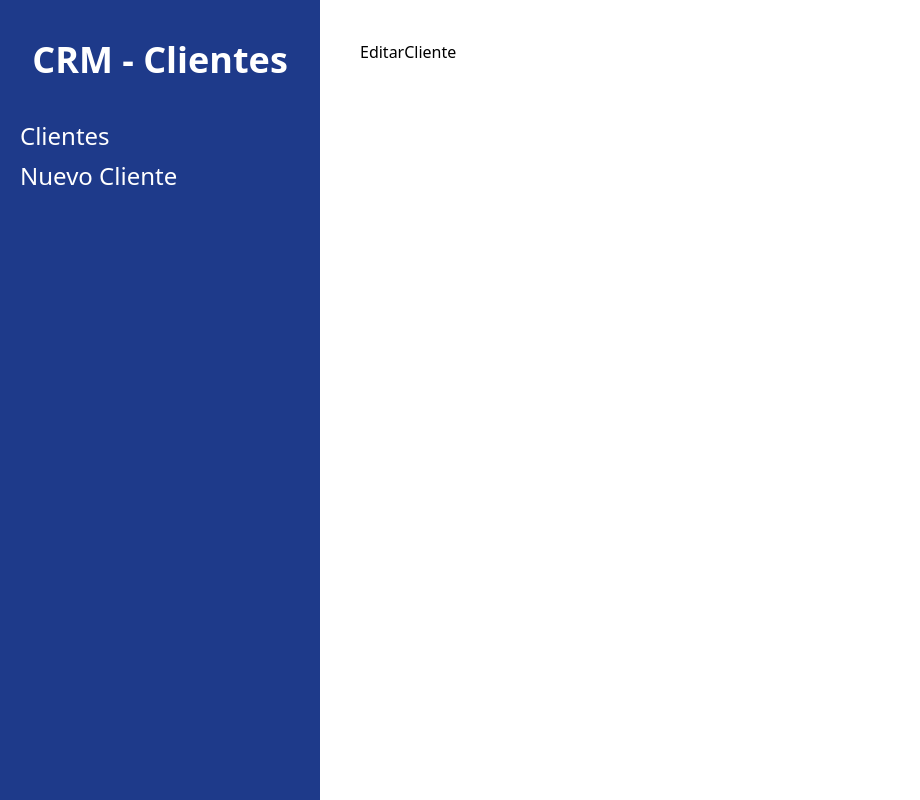
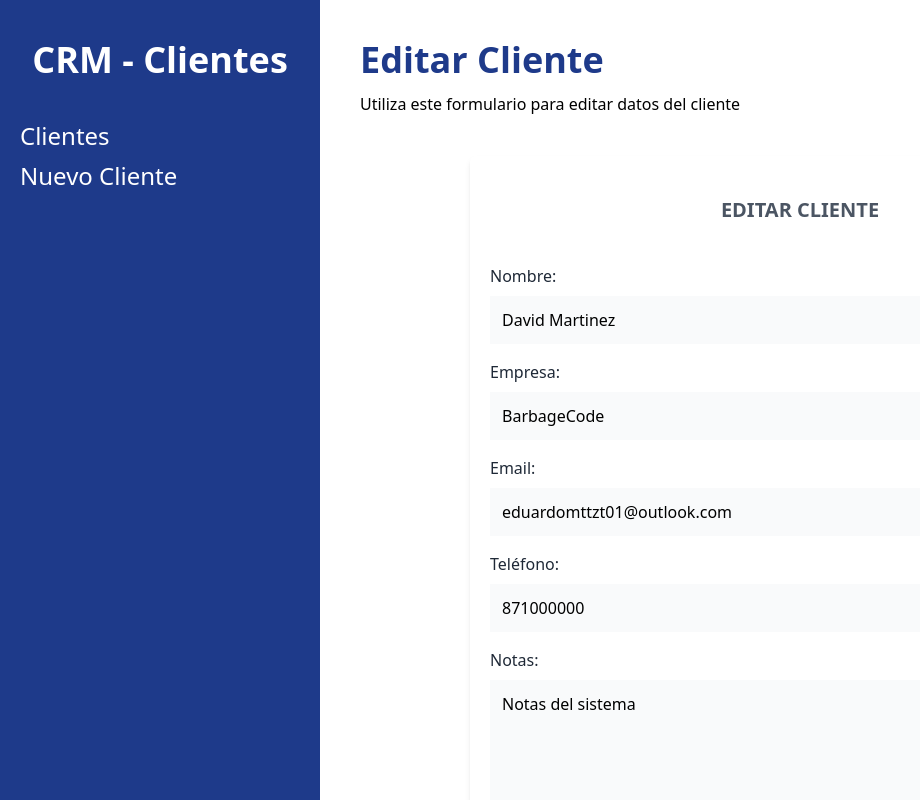
Before and after one commit to Jorki3/crm-react, a React (Vite) app: page /clientes/editar/1 in a window 1280 px wide. Shown: the whole page, without its empty margins (0-920 px from the left). Built offline with nearby package versions, Linux system fonts and the light colour scheme; data requests are answered from the project's data file.

Commit message:
EditarCliente

```diff
--- a/db.json
+++ b/db.json
@@ -1,7 +1,7 @@
 {
   "clientes": [
     {
-      "nombre": "David",
+      "nombre": "David Martinez",
       "empresa": "BarbageCode",
       "email": "eduardomttzt01@outlook.com",
       "telefono": "871000000",
@@ -9,9 +9,9 @@
       "id": 1
     },
     {
-      "nombre": "Erick",
+      "nombre": "Erick Lopez",
       "empresa": "BarbageCode",
-      "email": "eduardomttzt01@outlook.com",
+      "email": "correo@correo.com",
       "telefono": "8717321111",
       "notas": "Notas del sistema",
       "id": 2
--- a/src/components/Cliente.jsx
+++ b/src/components/Cliente.jsx
@@ -22,6 +22,7 @@
                 <button
                     type='button'
                     className='bg-blue-600 hover:bg-blue-700 block w-full text-white p-2 uppercase font-bold text-xs mt-3'
+                    onClick={() => navigate(`/clientes/editar/${id}`)}
                 >Editar</button>
 
                 <button
--- a/src/components/Formulario.jsx
+++ b/src/components/Formulario.jsx
@@ -3,8 +3,9 @@
 import { useNavigate } from 'react-router-dom'
 import * as Yup from 'yup'
 import Alerta from './Alerta'
+import Spinner from './Spinner'
 
-const Formulario = () => {
+const Formulario = ({ cliente, cargando }) => {
     const navigate = useNavigate()
     const nuevoClienteSchema = Yup.object().shape({
         nombre: Yup.string()
@@ -23,17 +24,33 @@
 
     const handleSubmit = async (values) => {
         try {
+            let respuesta
+
+            if (cliente.id) {
+                // Editar registro
+                const url = `http://localhost:3000/clientes/${cliente.id}`
+
+                respuesta = await fetch(url, {
+                    method: 'PUT',
+                    body: JSON.stringify(values),
+                    headers: {
+                        'Content-Type': 'application/json'
+                    }
+                })
+            } else {
+                // Crear registro
                 const url = 'http://localhost:3000/clientes'
 
-            const respuesta = await fetch(url, {
+                respuesta = await fetch(url, {
                     method: 'POST',
                     body: JSON.stringify(values),
                     headers: {
                         'Content-Type': 'application/json'
                     }
                 })
+            }
 
-            const resultado = await respuesta.json()
+            await respuesta.json()
             navigate('/clientes')
         } catch (error) {
             console.log(error);
@@ -41,20 +58,25 @@
     }
 
     return (
+        cargando ? <Spinner /> : (
             <div className='bg-white mt-10 px-5 py-10 rounded-md shadow-md
     md:w-3/4 mx-auto'>
-            <h1 className='text-gray-600 font-bold text-xl uppercase text-center'>Agregar Cliente</h1>
+                <h1 className='text-gray-600 font-bold text-xl uppercase text-center'>
+                    {cliente?.nombre ? 'Editar Cliente' : 'Agregar Cliente'}
+                </h1>
 
                 <Formik
                     initialValues={{
-                    nombre: '',
-                    empresa: '',
-                    email: '',
-                    telefono: '',
-                    notas: '',
+                        nombre: cliente?.nombre ?? '',
+                        empresa: cliente?.empresa ?? '',
+                        email: cliente?.email ?? '',
+                        telefono: cliente?.telefono ?? '',
+                        notas: cliente?.notas ?? '',
                     }}
 
-                onSubmit={async (values, {resetForm}) => {
+                    enableReinitialize={true}
+
+                    onSubmit={async (values, { resetForm }) => {
                         await handleSubmit(values)
 
                         resetForm()
@@ -160,7 +182,7 @@
 
                                 <input
                                     type='submit'
-                                value="Agregar Cliente"
+                                    value={cliente?.nombre ? 'Editar Cliente' : 'Agregar Cliente'}
                                     className='mt-5 w-full bg-blue-800 p-3 text-white uppercase font-bold text-lg'
                                 />
                             </Form>
@@ -169,6 +191,12 @@
                 </Formik>
             </div>
         )
+    )
+}
+
+Formulario.defaultProps = {
+    cliente: {},
+    cargando: false
 }
 
 export default Formulario
--- a/src/paginas/EditarCliente.jsx
+++ b/src/paginas/EditarCliente.jsx
@@ -1,8 +1,47 @@
-import React from 'react'
+import { useEffect, useState } from "react";
+import { useParams } from "react-router-dom"
+import Formulario from '../components/Formulario'
 
 const EditarCliente = () => {
+  const [cliente, setCliente] = useState({})
+  const [cargando, setCargando] = useState(true)
+
+  const { id } = useParams();
+
+  useEffect(() => {
+    const obtenerClienteAPI = async () => {
+      try {
+        const url = `http://localhost:3000/clientes/${id}`
+        const respuesta = await fetch(url)
+        const resultado = await respuesta.json()
+
+        setCliente(resultado);
+      } catch (error) {
+        console.log(error);
+      }
+
+      setTimeout(() => {
+        setCargando(!cargando)
+      }, 1000)
+    }
+
+    obtenerClienteAPI()
+  }, [])
+
   return (
-    <div>EditarCliente</div>
+    <div>
+      <h1 className='font-black text-4xl text-blue-900'>Editar Cliente</h1>
+      <p className='mt-3'>Utiliza este formulario para editar datos del cliente</p>
+
+      {cliente?.nombre ? (
+        <Formulario
+          cliente={cliente}
+          cargando={cargando}
+        />
+      ) :
+        <p>Cliente ID no valido</p>
+      }
+    </div>
   )
 }
 
--- a/src/paginas/VerCliente.jsx
+++ b/src/paginas/VerCliente.jsx
@@ -22,7 +22,7 @@
 
             setTimeout(() => {
                 setCargando(!cargando)
-            }, 3000)
+            }, 1000)
         }
 
         obtenerClienteAPI()
```
Lines whose indentation alone changed are shown as unchanged.
